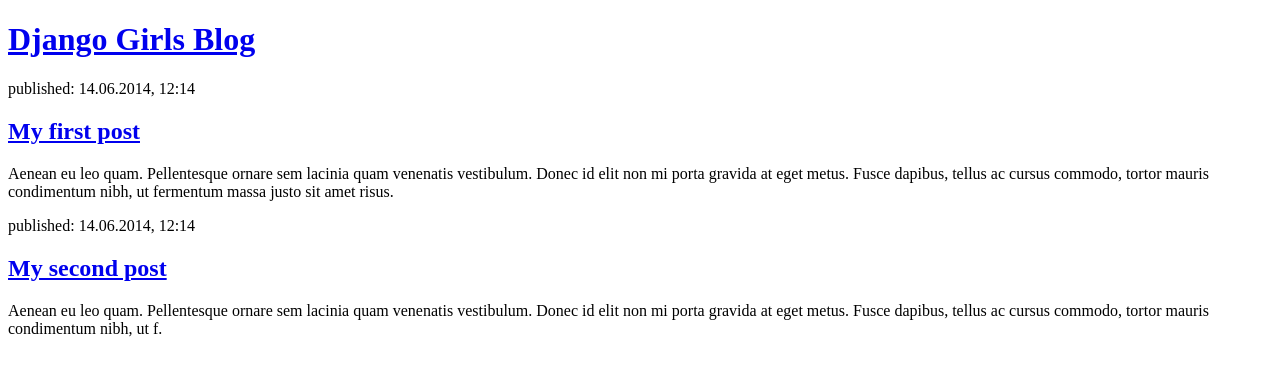
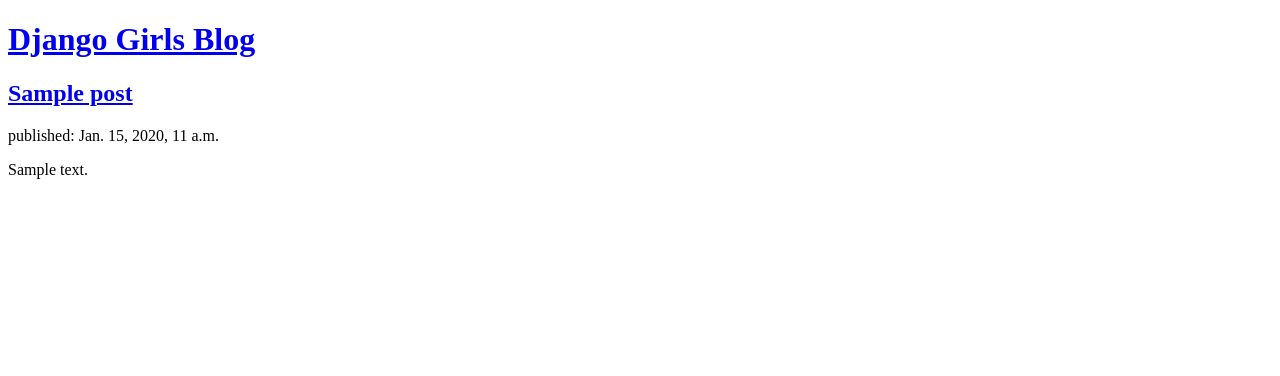
Before and after one commit to syrniellow/my-first-blog, a Django app: page / in a window 1280 px wide. Shown: the top 376 px of the page. Run offline with Django 3.2, Linux system fonts and the light colour scheme; tables that the repository leaves empty hold one stand-in row (values such as "Sample post").

Commit message:
Modified templates to display posts from database.

```diff
--- a/blog/templates/blog/post_list.html
+++ b/blog/templates/blog/post_list.html
@@ -8,22 +8,12 @@
       <h1><a href="#">Django Girls Blog</a></h1>
     </header>
 
+    {% for post in posts %}
     <article>
-      <time>published: 14.06.2014, 12:14</time>
-      <h2><a href="#">My first post</a></h2>
-      <p>
-        Aenean eu leo quam. Pellentesque ornare sem lacinia quam venenatis vestibulum. Donec id elit non mi porta gravida at eget metus. Fusce dapibus, tellus ac cursus commodo,
-        tortor mauris condimentum nibh, ut fermentum massa justo sit amet risus.
-      </p>
+      <h2><a href="#">{{ post.title }}</a></h2>
+      <time>published: {{ post.published_date }}</time>
+      <p>{{ post.text|linebreaksbr }}</p>
     </article>
-
-    <article>
-      <time>published: 14.06.2014, 12:14</time>
-      <h2><a href="#">My second post</a></h2>
-      <p>
-        Aenean eu leo quam. Pellentesque ornare sem lacinia quam venenatis vestibulum. Donec id elit non mi porta gravida at eget metus. Fusce dapibus, tellus ac cursus commodo,
-        tortor mauris condimentum nibh, ut f.
-      </p>
-    </article>
+    {% endfor %}
   </body>
 </html>
--- a/blog/views.py
+++ b/blog/views.py
@@ -1,7 +1,10 @@
 from django.shortcuts import render
+from django.utils import timezone
 
-from django.http import HttpResponse
+from .models import Post
+
 
 # Create your views here.
 def post_list(request):
-    return render(request, 'blog/post_list.html', {})
+    posts = Post.objects.filter(published_date__lte=timezone.now()).order_by('published_date')
+    return render(request, 'blog/post_list.html', {'posts':posts})
```
